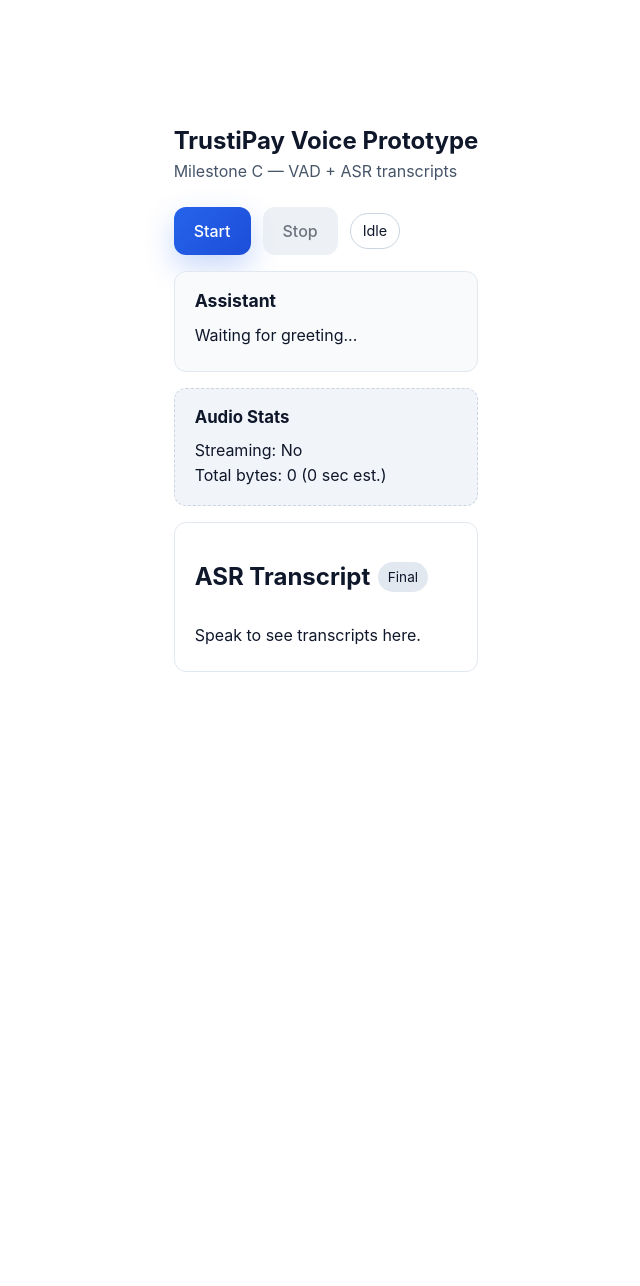
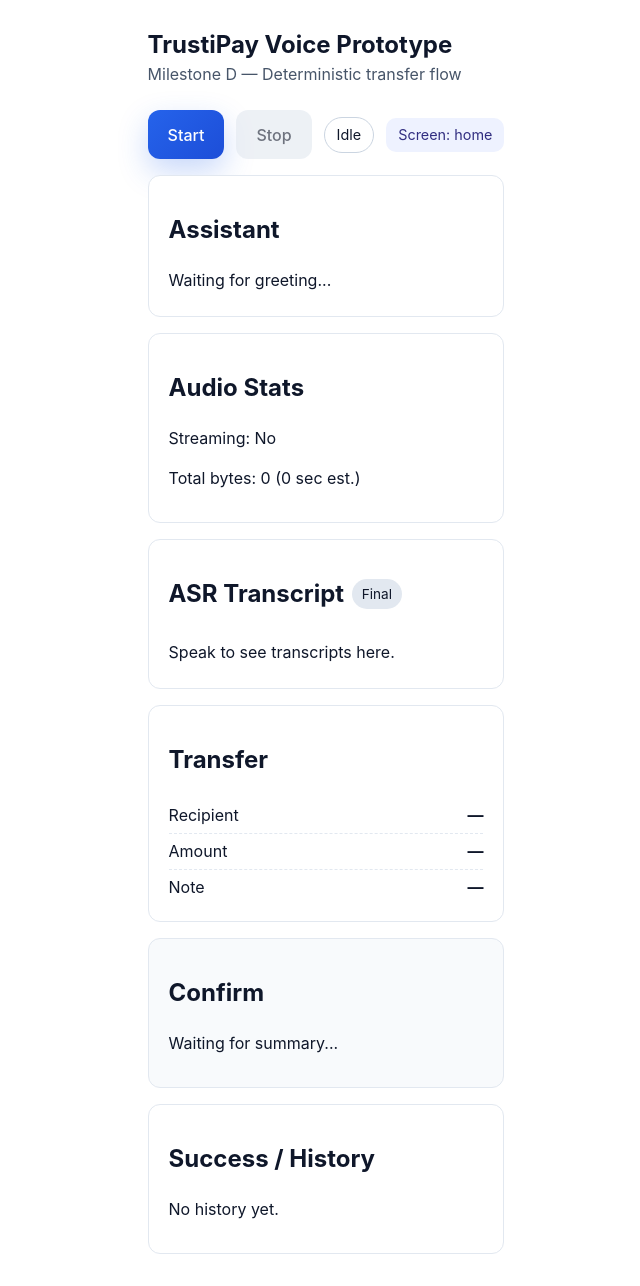
Before and after one commit to TrustiPay/Voice-Controlled-Dynamic-Inclusive-UX, a React (Vite) app in the folder frontend/: page / in a window 1280 px wide. Shown: the whole page, without its empty margins (314-954 px from the left). Before the commit the page ends 800 px from the top, so only its background shows below. Built offline with nearby package versions, Linux system fonts and the light colour scheme.

Commit message:
Enhance UI and state management; add transfer confirmation flow and history display

```diff
--- a/frontend/src/App.css
+++ b/frontend/src/App.css
@@ -85,6 +85,14 @@
   color: #0369a1;
 }
 
+.screen-chip {
+  padding: 0.4rem 0.75rem;
+  border-radius: 10px;
+  background: #eef2ff;
+  color: #312e81;
+  font-size: 0.9rem;
+}
+
 .message-panel {
   border: 1px solid #e2e8f0;
   border-radius: 12px;
@@ -117,6 +125,73 @@
 
 .stats-panel p {
   margin: 0.1rem 0;
+}
+
+.grid {
+  display: grid;
+  grid-template-columns: repeat(auto-fit, minmax(260px, 1fr));
+  gap: 1rem;
+}
+
+.panel {
+  border: 1px solid #e2e8f0;
+  border-radius: 12px;
+  padding: 1rem 1.25rem;
+  background: #fff;
+}
+
+.flow-panel .field-row {
+  display: flex;
+  justify-content: space-between;
+  padding: 0.35rem 0;
+  border-bottom: 1px dashed #e2e8f0;
+}
+
+.flow-panel .field-row:last-child {
+  border-bottom: none;
+}
+
+.confirm-panel {
+  background: #f8fafc;
+}
+
+.fingerprint-btn {
+  margin-top: 0.5rem;
+  padding: 0.8rem 1rem;
+  border-radius: 10px;
+  background: #16a34a;
+  color: #fff;
+  border: none;
+  cursor: pointer;
+}
+
+.success-panel ul {
+  list-style: none;
+  padding: 0;
+  margin: 0;
+}
+
+.history-list li {
+  border-bottom: 1px solid #e2e8f0;
+  padding: 0.5rem 0;
+}
+
+.history-list li:last-child {
+  border-bottom: none;
+}
+
+.history-title {
+  font-weight: 600;
+}
+
+.history-meta {
+  color: #475569;
+  font-size: 0.95rem;
+}
+
+.history-note {
+  color: #0f172a;
+  font-size: 0.9rem;
 }
 
 .transcript-panel {
@@ -156,3 +231,11 @@
   box-shadow: 0 0 0 6px rgba(220, 252, 231, 0.5);
   transition: box-shadow 200ms ease;
 }
+
+.toast {
+  background: #0ea5e9;
+  color: #fff;
+  padding: 0.8rem 1rem;
+  border-radius: 10px;
+  display: inline-block;
+}
--- a/frontend/src/App.tsx
+++ b/frontend/src/App.tsx
@@ -1,8 +1,19 @@
-import { useRef, useState } from 'react'
+import { useEffect, useRef, useState } from 'react'
 import './App.css'
 import { playWavBytes } from './voice/audio'
 import { startMicStreaming } from './voice/mic'
 import { connectVoiceWS } from './voice/ws'
+
+type LedgerItem = {
+  id: string
+  title: string
+  to_label: string
+  amount_lkr: number
+  note?: string
+  timestamp: string
+}
+
+type Screen = 'home' | 'transfer' | 'confirm' | 'success' | 'history'
 
 function App() {
   const [assistantText, setAssistantText] = useState<string>('')
@@ -11,9 +22,57 @@
   const [audioStats, setAudioStats] = useState<{ total_bytes: number; seconds_estimate: number } | null>(null)
   const [transcripts, setTranscripts] = useState<string[]>([])
   const [lastAsrAt, setLastAsrAt] = useState<number>(0)
+  const [screen, setScreen] = useState<Screen>('home')
+  const [recipient, setRecipient] = useState<string>('')
+  const [amount, setAmount] = useState<number | null>(null)
+  const [note, setNote] = useState<string>('')
+  const [confirmSummary, setConfirmSummary] = useState<string>('')
+  const [biometricPrompt, setBiometricPrompt] = useState<boolean>(false)
+  const [history, setHistory] = useState<LedgerItem[]>([])
+  const [toast, setToast] = useState<string>('')
+
   const expectingAudio = useRef(false)
   const wsRef = useRef<WebSocket | null>(null)
   const stopMicRef = useRef<(() => void) | null>(null)
+
+  const applyUiActions = (actions: any[]) => {
+    actions.forEach((action) => {
+      if (!action || typeof action !== 'object') return
+      switch (action.type) {
+        case 'NAVIGATE':
+          setScreen(action.screen)
+          if (action.screen === 'success') {
+            setBiometricPrompt(false)
+          }
+          break
+        case 'SET_FIELD':
+          if (action.field === 'recipient') setRecipient(action.value ?? '')
+          if (action.field === 'amount') setAmount(action.value ?? null)
+          if (action.field === 'note') setNote(action.value ?? '')
+          break
+        case 'SHOW_CONFIRM':
+          setConfirmSummary(action.summary ?? '')
+          break
+        case 'PROMPT_BIOMETRIC':
+          setBiometricPrompt(true)
+          break
+        case 'SHOW_HISTORY':
+          setHistory(Array.isArray(action.items) ? action.items : [])
+          break
+        case 'SHOW_TOAST':
+          setToast(action.message ?? '')
+          break
+        default:
+          break
+      }
+    })
+  }
+
+  useEffect(() => {
+    if (!toast) return
+    const timer = setTimeout(() => setToast(''), 2200)
+    return () => clearTimeout(timer)
+  }, [toast])
 
   const handleJson = (data: any) => {
     if (!data || typeof data !== 'object') return
@@ -33,6 +92,9 @@
         setLastAsrAt(Date.now())
       }
     }
+    if (data.type === 'UI_ACTIONS' && Array.isArray(data.actions)) {
+      applyUiActions(data.actions)
+    }
   }
 
   const handleBinary = (bytes: ArrayBuffer) => {
@@ -46,6 +108,8 @@
     if (wsRef.current) return
     setTranscripts([])
     setAudioStats(null)
+    setAssistantText('')
+    setScreen('home')
     wsRef.current = connectVoiceWS(handleJson, handleBinary, async () => {
       setConnected(true)
       wsRef.current?.send(
@@ -70,6 +134,7 @@
       setStreaming(false)
       stopMicRef.current?.()
       stopMicRef.current = null
+      setBiometricPrompt(false)
     }
   }
 
@@ -77,17 +142,24 @@
     stopMicRef.current?.()
     stopMicRef.current = null
     setStreaming(false)
+    setBiometricPrompt(false)
     if (wsRef.current && wsRef.current.readyState === WebSocket.OPEN) {
       wsRef.current.send(JSON.stringify({ type: 'STOP' }))
       wsRef.current.close()
     }
   }
 
+  const sendBiometricResult = () => {
+    if (!wsRef.current || wsRef.current.readyState !== WebSocket.OPEN) return
+    wsRef.current.send(JSON.stringify({ type: 'BIOMETRIC_RESULT', ok: true }))
+    setBiometricPrompt(false)
+  }
+
   return (
     <div className="app-shell">
       <header>
         <h1>TrustiPay Voice Prototype</h1>
-        <p>Milestone C — VAD + ASR transcripts</p>
+        <p>Milestone D — Deterministic transfer flow</p>
       </header>
 
       <main>
@@ -99,22 +171,27 @@
             Stop
           </button>
           <span className={`listening-pill ${streaming ? 'on' : 'off'}`}>{streaming ? 'Listening…' : 'Idle'}</span>
+          <span className="screen-chip">Screen: {screen}</span>
         </div>
 
-        <div className="message-panel">
+        {toast && <div className="toast">{toast}</div>}
+
+        <div className="grid">
+          <div className="panel">
             <h2>Assistant</h2>
             <p className="assistant-text">{assistantText || 'Waiting for greeting...'}</p>
           </div>
 
-        <div className="stats-panel">
+          <div className="panel">
             <h2>Audio Stats</h2>
             <p>Streaming: {streaming ? 'Yes' : 'No'}</p>
             <p>
-            Total bytes: {audioStats ? audioStats.total_bytes : 0} ({audioStats ? audioStats.seconds_estimate : 0} sec est.)
+              Total bytes: {audioStats ? audioStats.total_bytes : 0} ({audioStats ? audioStats.seconds_estimate : 0} sec
+              est.)
             </p>
           </div>
 
-        <div className="transcript-panel">
+          <div className="panel transcript-panel">
             <div className="transcript-header">
               <h2>ASR Transcript</h2>
               <span className={`asr-indicator ${Date.now() - lastAsrAt < 1200 ? 'flash' : ''}`}>Final</span>
@@ -129,6 +206,52 @@
               </ul>
             )}
           </div>
+
+          <div className="panel flow-panel">
+            <h2>Transfer</h2>
+            <div className="field-row">
+              <span>Recipient</span>
+              <strong>{recipient || '—'}</strong>
+            </div>
+            <div className="field-row">
+              <span>Amount</span>
+              <strong>{amount ?? '—'}</strong>
+            </div>
+            <div className="field-row">
+              <span>Note</span>
+              <strong>{note || '—'}</strong>
+            </div>
+          </div>
+
+          <div className="panel confirm-panel">
+            <h2>Confirm</h2>
+            <p>{confirmSummary || 'Waiting for summary...'}</p>
+            {biometricPrompt && (
+              <button className="fingerprint-btn" onClick={sendBiometricResult}>
+                🔒 Approve with fingerprint
+              </button>
+            )}
+          </div>
+
+          <div className="panel success-panel">
+            <h2>Success / History</h2>
+            {history.length === 0 ? (
+              <p>No history yet.</p>
+            ) : (
+              <ul className="history-list">
+                {history.map((item) => (
+                  <li key={item.id}>
+                    <div className="history-title">{item.title}</div>
+                    <div className="history-meta">
+                      LKR {item.amount_lkr} • {item.to_label}
+                    </div>
+                    {item.note && <div className="history-note">Note: {item.note}</div>}
+                  </li>
+                ))}
+              </ul>
+            )}
+          </div>
+        </div>
       </main>
     </div>
   )
```
Also changed, not shown: 1 other file (tests, documents, lock files or other folders). Lines whose indentation alone changed are shown as unchanged.
